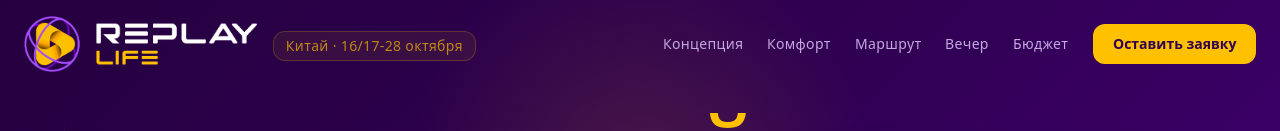
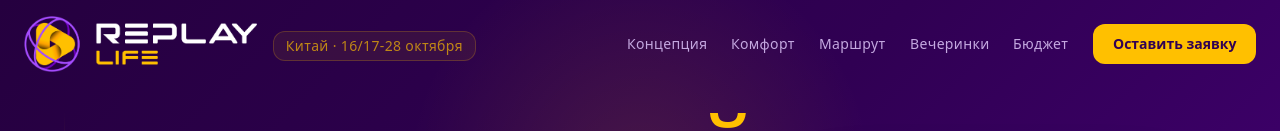
Before and after one commit to romenteek/v0-china-tour-t4, a Next.js app: page / in a window 1280 px wide. Shown: the top 131 px of the page. Built offline with nearby package versions, Linux system fonts and the light colour scheme.

Commit message:
Rename evening nav item

```diff
--- a/components/navigation.tsx
+++ b/components/navigation.tsx
@@ -9,7 +9,7 @@ const navLinks = [
   { href: "#about", label: "Концепция" },
   { href: "#comfort", label: "Комфорт" },
   { href: "#route", label: "Маршрут" },
-  { href: "#parties", label: "Вечер" },
+  { href: "#parties", label: "Вечеринки" },
   { href: "#budget", label: "Бюджет" },
 ];
 
```
